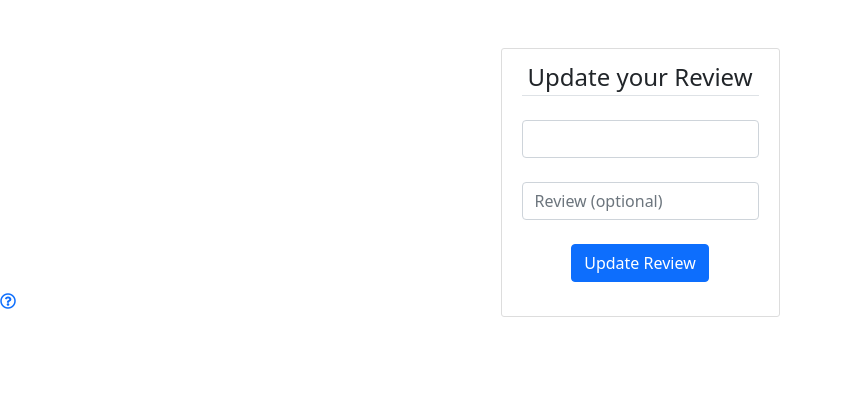
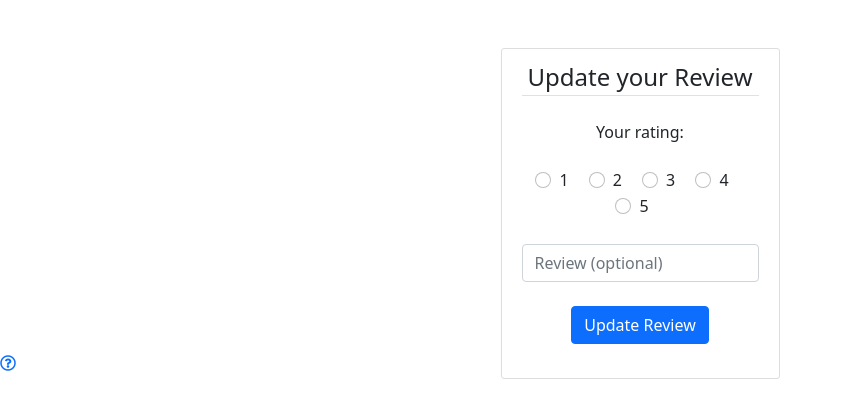
Before and after one commit to SanePai/CS-F213-OOP-Project, a Django app: template ecom_app/core/templates/core/prod_review.html in a window 1280 px wide. Shown: the part 58-476 px from the top of the page, without its empty margins (0-843 px from the left). Run offline with Django 3.2, Linux system fonts and the light colour scheme; the template is opened without the code that fills it, so the values that code supplies are empty.

Commit message:
Update feedback page

```diff
--- a/ecom_app/core/templates/core/prod_review.html
+++ b/ecom_app/core/templates/core/prod_review.html
@@ -15,7 +15,28 @@
              {% if created %}
              <input required name="stars" type="number" min="0" max="5" step="1" id="form1Example1" class="form-control {% if form.errors.stars or form.non_field_errors %}border border-danger{% endif %}" placeholder="{% if created %} Rating (out of 5) {% else %} {{feedback.stars}} {% endif %}"/>
              {% else %}
-             <input name="stars" type="number" min="0" max="5" step="1" id="form1Example1" class="form-control {% if form.errors.stars or form.non_field_errors %}border border-danger{% endif %}" placeholder="{% if created %} Rating (out of 5) {% else %} {{feedback.stars}} {% endif %}"/>
+             <label>Your rating:</label><br><br>
+             <!--<input name="stars" type="number" min="0" max="5" step="1" id="form1Example1" class="form-control {% if form.errors.stars or form.non_field_errors %}border border-danger{% endif %}" placeholder="{% if created %} Rating (out of 5) {% else %} {{feedback.stars}} {% endif %}"/>-->
+             <div class="form-check form-check-inline">
+               <input class="form-check-input" type="radio" name="stars" id="inlineRadio1" value="1">
+               <label class="form-check-label" for="inlineRadio1">1</label>
+             </div>
+             <div class="form-check form-check-inline">
+               <input class="form-check-input" type="radio" name="stars" id="inlineRadio2" value="2">
+               <label class="form-check-label" for="inlineRadio2">2</label>
+             </div>
+             <div class="form-check form-check-inline">
+               <input class="form-check-input" type="radio" name="stars" id="inlineRadio3" value="3">
+               <label class="form-check-label" for="inlineRadio3">3</label>
+             </div>
+             <div class="form-check form-check-inline">
+               <input class="form-check-input" type="radio" name="stars" id="inlineRadio3" value="4">
+               <label class="form-check-label" for="inlineRadio3">4</label>
+             </div>
+             <div class="form-check form-check-inline">
+               <input class="form-check-input" type="radio" name="stars" id="inlineRadio3" value="5">
+               <label class="form-check-label" for="inlineRadio3">5</label>
+             </div>
              {% endif %}
           </div>
 
```
Also changed, not shown: ecom_app/db.sqlite3.
